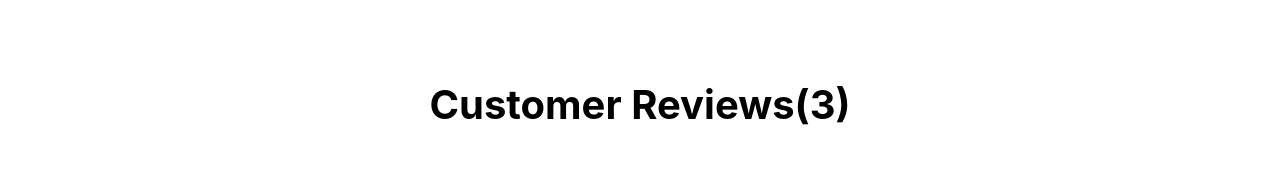
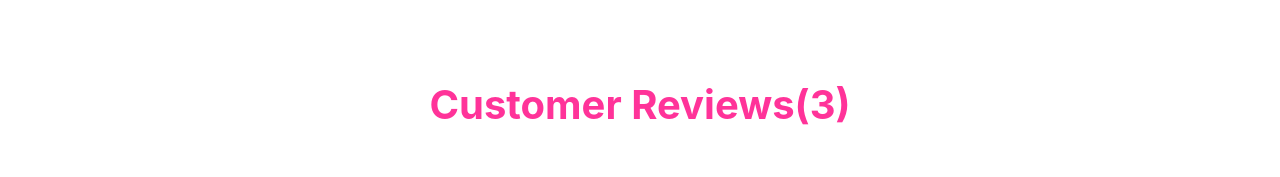
Before and after one commit to majedulhaque1/product-analysis-website, a React (Create React App) app: page / in a window 1280 px wide. Shown: the part 730-907 px from the top of the page. Built offline with nearby package versions, Linux system fonts and the light colour scheme.

Commit message:
some style change

```diff
--- a/src/Components/Home/Home.css
+++ b/src/Components/Home/Home.css
@@ -3,4 +3,5 @@
     font-size: 40px;
     padding: 10px;
     margin-bottom: 40px;
+    color: #ff3399;
 }
--- a/src/Components/NotFound/NotFound.css
+++ b/src/Components/NotFound/NotFound.css
@@ -6,4 +6,5 @@
     align-items: center;
     font-size: 120px;
     text-align: center;
+    color: #ff3399;
 }
```
